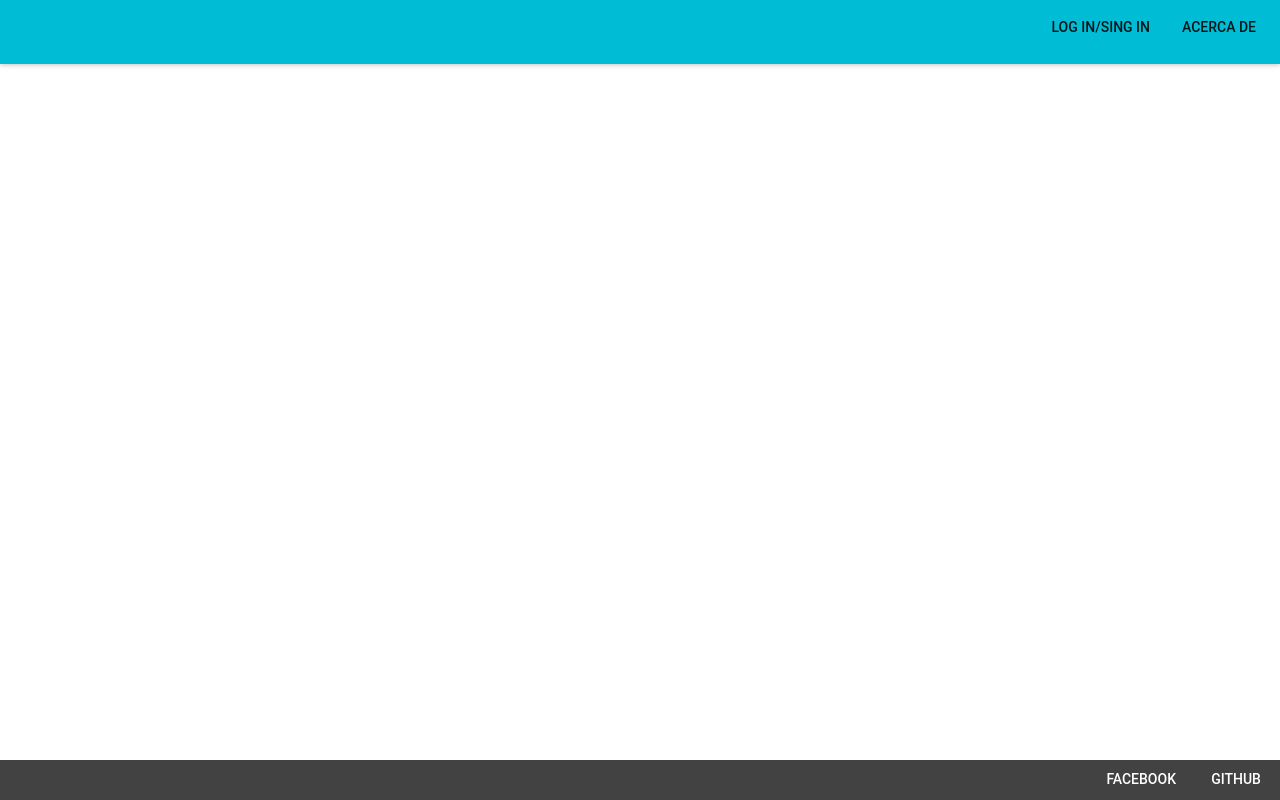
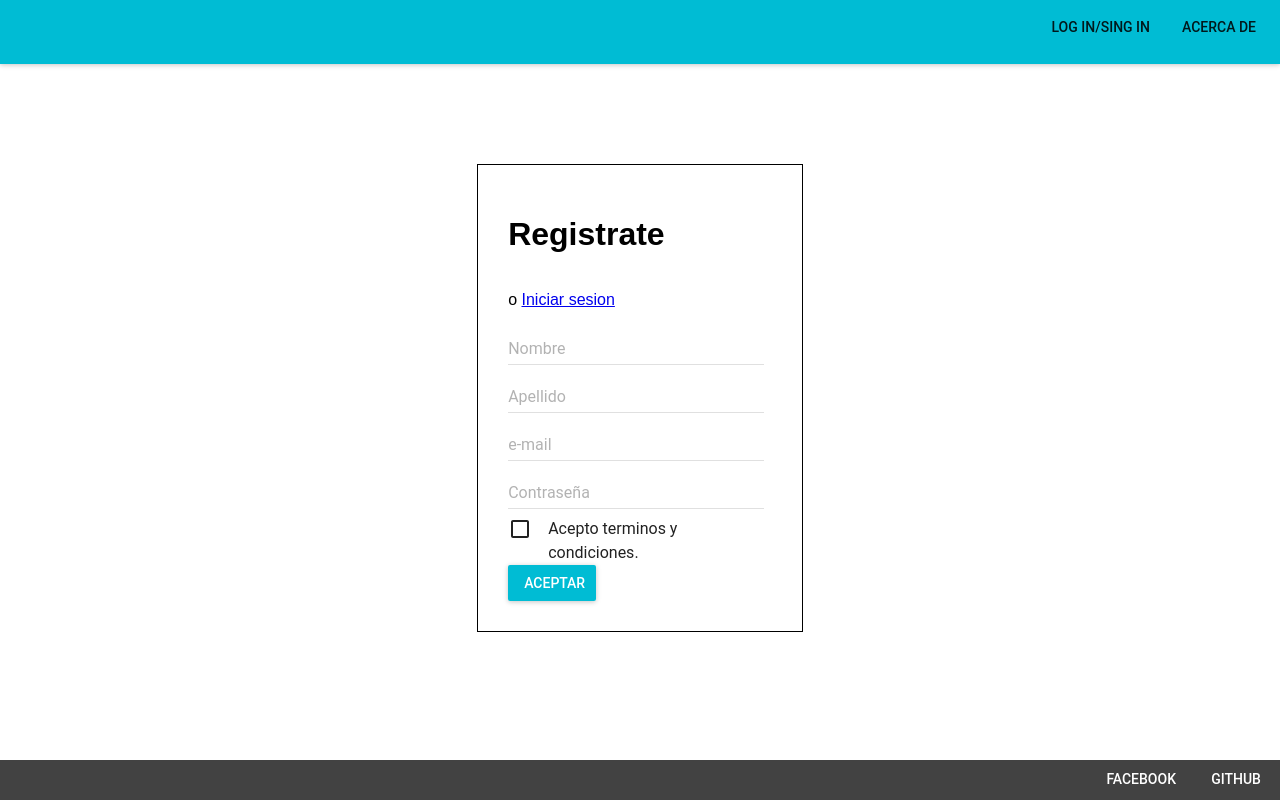
Before and after one commit to ricmtz/to-do-now, a React (Create React App) app: page /Singin in a window 1280 px wide. Built offline with nearby package versions, Linux system fonts and the light colour scheme.

Commit message:
Singin form finish

```diff
--- a/src/views/AboutUs.js
+++ b/src/views/AboutUs.js
@@ -3,15 +3,41 @@ import React, { Component } from 'react';
 import LandingToolBar from '../components/LandingToolBar';
 import LandingFooter from '../components/LandingFooter';
 
-const styles = {};
+const styles = {
+    content: {
+        'padding': '100px 15% 150px'
+    },
+    inf_container: {
+        'padding':'50px'
+    },
+    header: {
+        'border-bottom': '1px solid black'
+    },
+    paragraph: {
+        'font-size': '12',
+        'text-align': 'justify'
+    }
+};
 
 class AboutUs extends Component{
     render(){
         return(
             <div>
                 <LandingToolBar/>
-                <div>
-                    <h1>Acerca de nosostros.</h1>
+                <div style={styles.content}>
+                    <h1 style={styles.header}>Acerca de nosostros.</h1>
+                    <h2>Origen</h2>
+                    <p style={styles.paragraph}>
+                        To Do Now es un proyecto que nace de la espiracion de ayudar a mejorar la gestion
+                        de proyectos escolares, de manera eficiente y de forma mas social.
+                    </p>
+                    <h2>Objetivo</h2>
+                    <p style={styles.paragraph}>
+                        To Do Now es un projecto que busca ayudar en la gestion y automatizacion de
+                        la distribucion en grupos de trabajo de manera eficiente y mas social, permitiendo
+                        tener conociemineto mas a fondo de los usuarios en los grupos de trabajo que se
+                        tienen en comun.
+                    </p>
                 </div>
                 <LandingFooter/>
             </div>
--- a/src/views/Login.js
+++ b/src/views/Login.js
@@ -7,7 +7,7 @@ import LandingFooter from '../components/LandingFooter';
 
 const styles = {
     content:{
-        'padding': '100px 15% 150px',
+        'padding': '100px 15% 150px'
     },
     login_container: {
         'display': 'flex',
@@ -16,8 +16,7 @@ const styles = {
     },
     form_container: {
         'padding': '30px',
-        'border': '1px solid black',
-        'border-radius': '15px'
+        'border': '1px solid black'
     },
     header2: {
         'border-bottom': '1px solid black'
@@ -38,9 +37,14 @@ class Login extends Component{
                         <div style={styles.form_container}>
                             <h2 style={styles.header2}>Iniciar Sesion</h2>
                             <p>Usuario</p>
-                            <TextField />
+                            <TextField
+                                hintText="ejemplo123"
+                            />
                             <p>Contraseña</p>
-                            <TextField type="password" />
+                            <TextField
+                                type="password"
+                                hintText="****"
+                            />
                             <div style={styles.button_container}>
                                 <RaisedButton
                                     label="Aceptar"
--- a/src/views/Singin.js
+++ b/src/views/Singin.js
@@ -1,15 +1,59 @@
 import React, { Component } from 'react';
+import TextField from 'material-ui/TextField';
+import RaisedButton from 'material-ui/RaisedButton';
+import Checkbox from 'material-ui/Checkbox';
 
 import LandingToolBar from '../components/LandingToolBar';
 import LandingFooter from '../components/LandingFooter';
+
+const styles = {
+    content: {
+        'padding': '100px 15% 150px',
+        'display': 'flex',
+        'justify-content': 'center'
+    },
+    form_container: {
+        'padding': '30px',
+        'border': '1px solid black',
+        'display': 'flex',
+        'flex-direction': 'column'
+    },
+    button: {
+        'width': '80px'
+    }
+};
 
 class Singin extends Component{
     render(){
         return(
             <div>
                 <LandingToolBar/>
-                <div>
+                <div style={styles.content}>
+                    <div style={styles.form_container}>
+                        <h1>Registrate</h1>
+                        <p>o <a href={'/Login'}>Iniciar sesion</a></p>
+                        <TextField
+                            hintText= "Nombre"
+                        />
+                        <TextField
+                            hintText= "Apellido"
+                        />
+                        <TextField
+                            hintText= "e-mail"
+                        />
+                        <TextField
+                            hintText= "Contraseña"
+                        />
+                        <Checkbox
+                            label="Acepto terminos y condiciones."
+                        />
+                        <RaisedButton
+                            label="Aceptar"
+                            primary={true}
+                            style={styles.button}
+                        />
 
+                    </div>
                 </div>
                 <LandingFooter/>
             </div>
```
